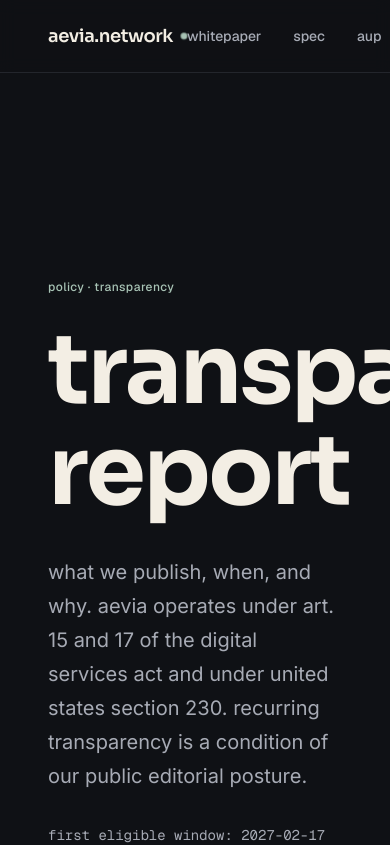
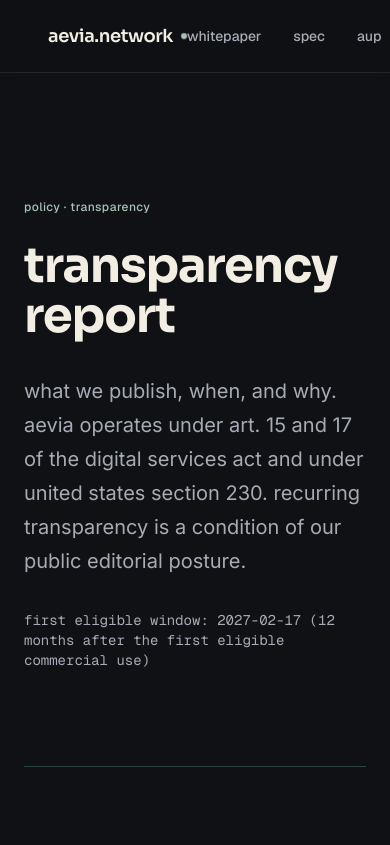
Before and after one commit to aevia-network/aevia, a Next.js app in the folder apps/network/: page /en/transparency in a window 390 px wide. Shown: the top 845 px of the page. Built offline with nearby package versions, Linux system fonts and the light colour scheme; no server answers.

Commit message:
wip(network): responsive fix transparency/privacy/terms

```diff
--- a/apps/network/src/app/[locale]/privacy/page.tsx
+++ b/apps/network/src/app/[locale]/privacy/page.tsx
@@ -31,10 +31,10 @@
   return (
     <>
       <Nav locale={locale} dict={dict} pathname={pathname} />
-      <main className="mx-auto max-w-[1440px] px-12">
-        <section className="mx-auto max-w-[72ch] pt-[200px]">
+      <main className="mx-auto max-w-[1440px] px-6 md:px-12">
+        <section className="mx-auto max-w-[72ch] pt-[120px] md:pt-[200px]">
           <span className="font-label text-xs text-tertiary tracking-[0.04em]">{p.eyebrow}</span>
-          <h1 className="mt-6 font-headline text-[96px] font-bold leading-[1.05] tracking-tight">
+          <h1 className="mt-6 font-headline text-5xl md:text-[96px] font-bold leading-[1.05] tracking-tight">
             {p.title}
           </h1>
           <p className="mt-8 max-w-[68ch] text-xl text-on-surface-variant leading-[1.7]">
--- a/apps/network/src/app/[locale]/terms/page.tsx
+++ b/apps/network/src/app/[locale]/terms/page.tsx
@@ -31,10 +31,10 @@
   return (
     <>
       <Nav locale={locale} dict={dict} pathname={pathname} />
-      <main className="mx-auto max-w-[1440px] px-12">
-        <section className="mx-auto max-w-[72ch] pt-[200px]">
+      <main className="mx-auto max-w-[1440px] px-6 md:px-12">
+        <section className="mx-auto max-w-[72ch] pt-[120px] md:pt-[200px]">
           <span className="font-label text-xs text-tertiary tracking-[0.04em]">{t.eyebrow}</span>
-          <h1 className="mt-6 font-headline text-[96px] font-bold leading-[1.05] tracking-tight">
+          <h1 className="mt-6 font-headline text-5xl md:text-[96px] font-bold leading-[1.05] tracking-tight">
             {t.title}
           </h1>
           <p className="mt-8 max-w-[68ch] text-xl text-on-surface-variant leading-[1.7]">
--- a/apps/network/src/app/[locale]/transparency/page.tsx
+++ b/apps/network/src/app/[locale]/transparency/page.tsx
@@ -33,10 +33,10 @@
   return (
     <>
       <Nav locale={locale} dict={dict} pathname={pathname} />
-      <main className="mx-auto max-w-[1440px] px-12">
-        <section className="mx-auto max-w-[72ch] pt-[200px]">
+      <main className="mx-auto max-w-[1440px] px-6 md:px-12">
+        <section className="mx-auto max-w-[72ch] pt-[120px] md:pt-[200px]">
           <span className="font-label text-xs text-tertiary tracking-[0.04em]">{t.eyebrow}</span>
-          <h1 className="mt-6 font-headline text-[96px] font-bold leading-[1.05] tracking-tight">
+          <h1 className="mt-6 font-headline text-5xl md:text-[96px] font-bold leading-[1.05] tracking-tight">
             {t.title}
           </h1>
           <p className="mt-8 max-w-[68ch] text-xl text-on-surface-variant leading-[1.7]">
```
